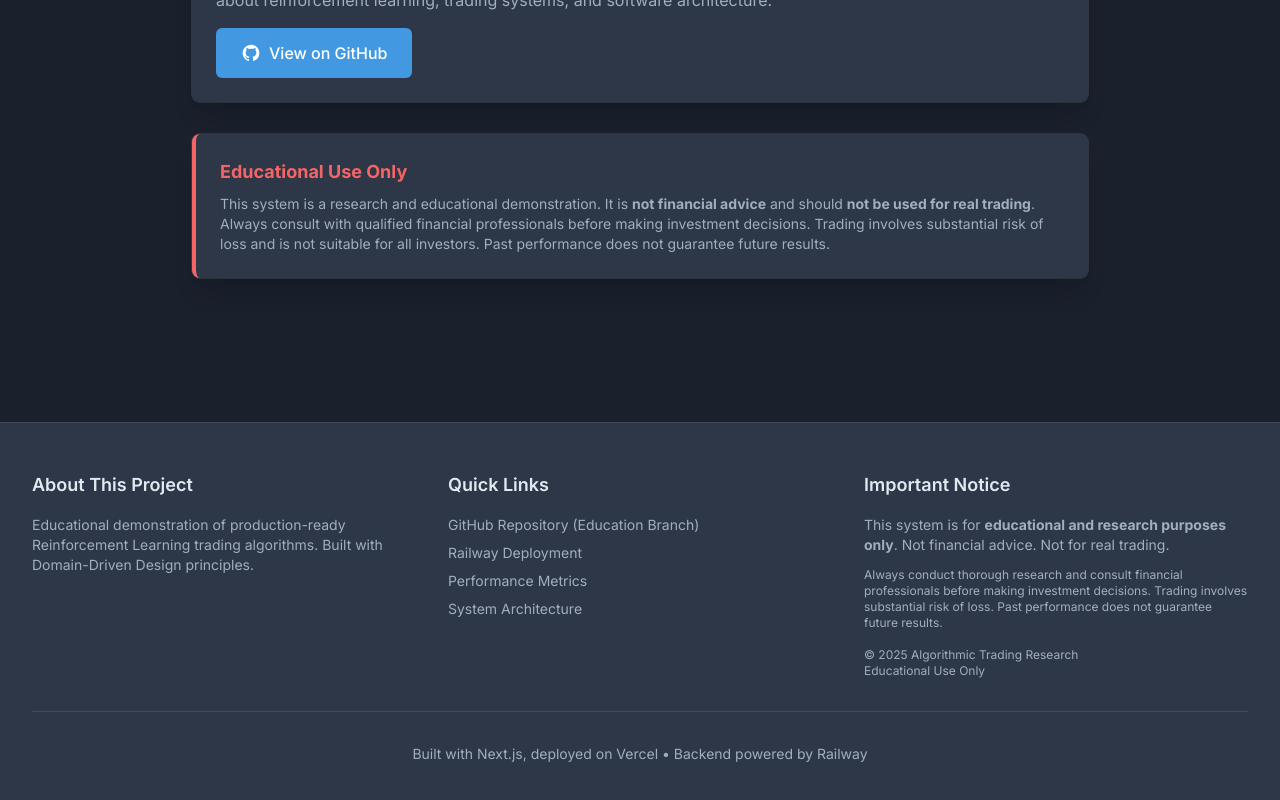
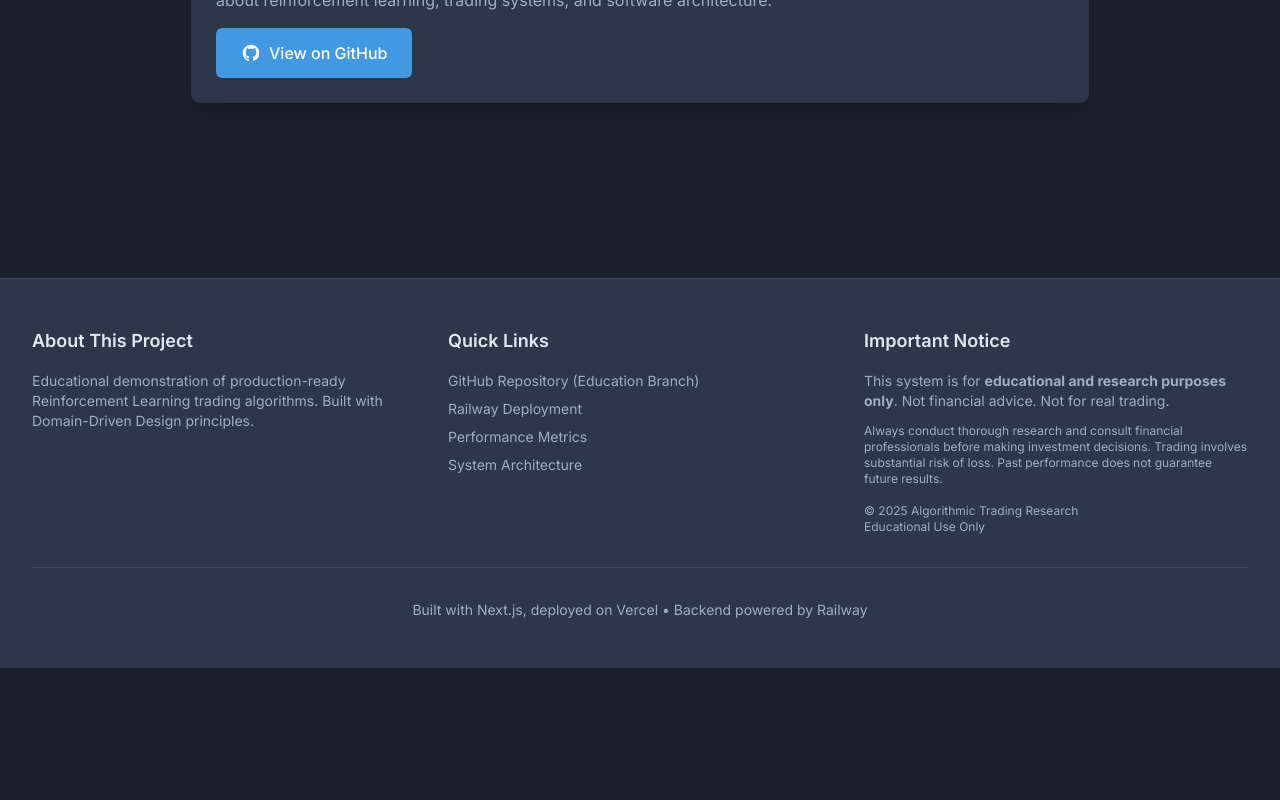
Before and after one commit to ahjavid/aistock-landing, a Next.js app: page /about in a window 1280 px wide. Shown: the part 1498-2298 px from the top of the page. After the commit the page ends 2166 px from the top, so only its background shows below. Built offline with nearby package versions, Linux system fonts and the light colour scheme.

Commit message:
Remove final redundant disclaimer from About page
- Removed duplicate disclaimer box from About page footer
- Footer already contains comprehensive legal disclaimer
- Eliminates last remaining duplication across site
- Cleaner page structure following DRY principles

```diff
--- a/app/about/page.tsx
+++ b/app/about/page.tsx
@@ -109,17 +109,6 @@ export default function AboutPage() {
             View on GitHub
           </a>
         </div>
-
-        {/* Final Notice */}
-        <div className="p-6 card border-l-4 border-brand-danger">
-          <h3 className="text-lg font-bold text-brand-danger mb-2">Educational Use Only</h3>
-          <p className="text-sm text-brand-text-secondary">
-            This system is a research and educational demonstration. It is <strong>not financial advice</strong> and
-            should <strong>not be used for real trading</strong>. Always consult with qualified financial professionals
-            before making investment decisions. Trading involves substantial risk of loss and is not suitable for all
-            investors. Past performance does not guarantee future results.
-          </p>
-        </div>
       </div>
     </div>
   );
```
